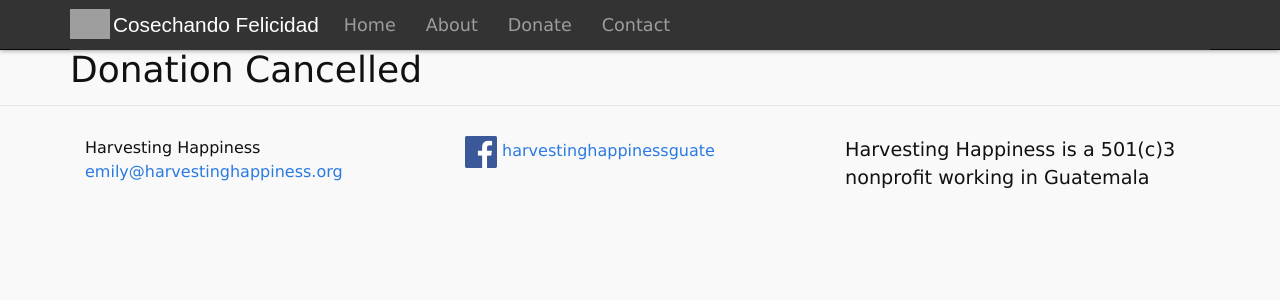
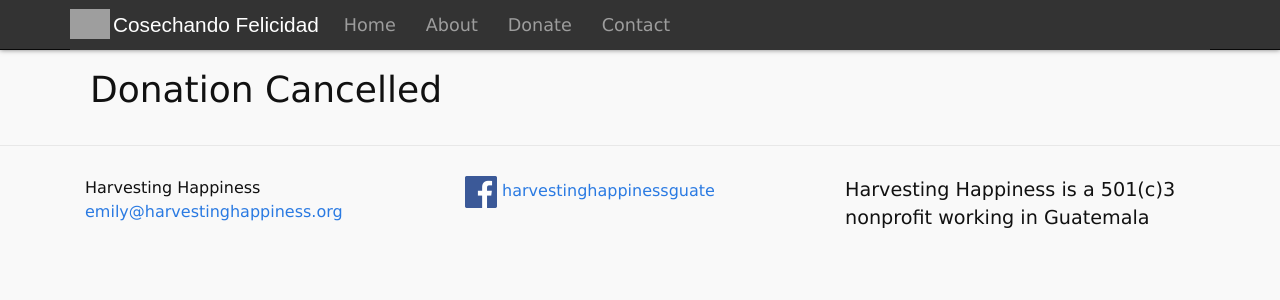
Before and after one commit to harvestinghappiness/harvestinghappiness.github.io, a Jekyll site: the page built from cancel.md, in a window 1280 px wide. Shown: the top 300 px of the page. Built offline with Jekyll 4.4.1, drawn with Linux system fonts in a browser that asks for light colours.

Commit message:
style update

```diff
--- a/css/style.css
+++ b/css/style.css
@@ -137,6 +137,10 @@
   padding-top: 20px;
 }
 
+.page {
+    padding: 20px;
+}
+
 @media screen and (min-width: 767px) {
   .nav li.active > a {
     border-bottom: 3px solid #cc7a6f;
```
